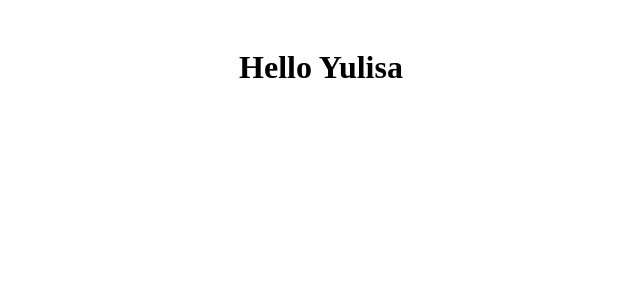
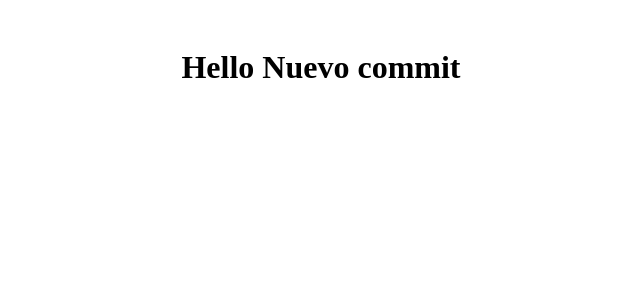
Before and after one commit to CrissAlvarezH/github-actions-cicd, a Next.js app: page / in a window 1280 px wide. Shown: the top 300 px of the page, without its empty margins (319-959 px from the left). Built offline with nearby package versions, Linux system fonts and the light colour scheme.

Commit message:
commit for test pipeline main:

```diff
--- a/pages/index.tsx
+++ b/pages/index.tsx
@@ -1,7 +1,7 @@
 export default function Home() {
   return (
       <div style={{display: "flex", justifyContent: "center", alignItems: "center", padding: "20px 20px"}}>
-        <h1>Hello Yulisa</h1>
+        <h1>Hello Nuevo commit</h1>
       </div>
   )
 }
```
